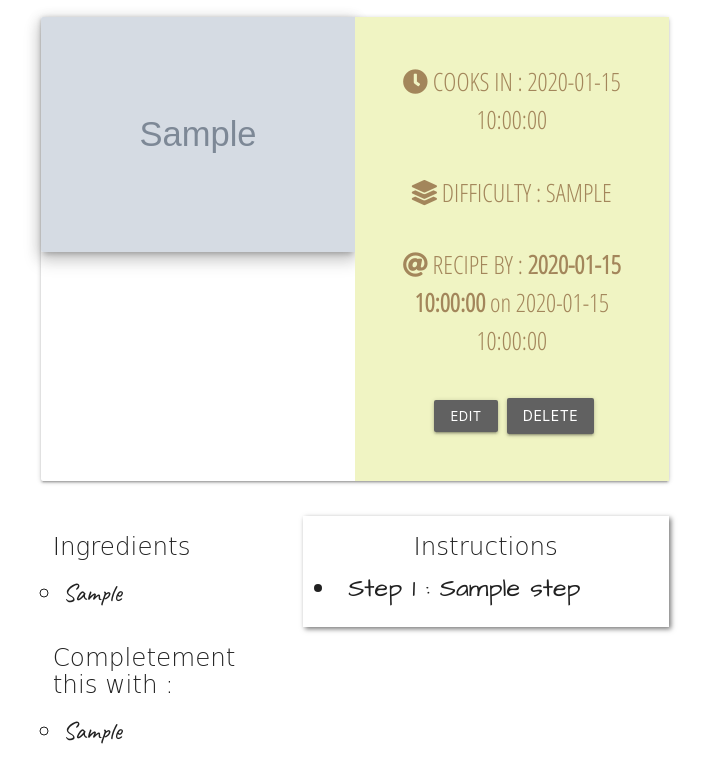
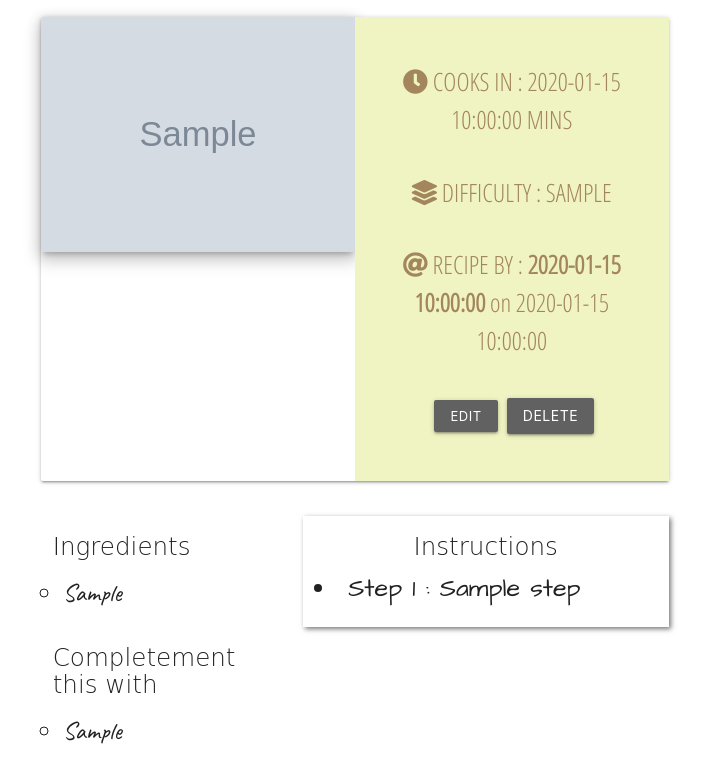
Before and after one commit to grisselfaura/Milestone-Third-Project-Data-Centric-Dev, a Flask app: template templates/view_recipe.html in a window 1280 px wide. Shown: the part 340-1122 px from the top of the page, without its empty margins (285-990 px from the left). Run offline with Flask 2, Linux system fonts and the light colour scheme; the template is opened without the code that fills it: most values are stand-ins (such as "Sample title", 1, 10 or a date in 2020); grey boxes marked "Sample" are stand-in pictures; some libraries are stand-ins or nearby versions; some web fonts are replaced.

Commit message:
Add comments and format view_recipe.html

```diff
--- a/templates/edit_recipe.html
+++ b/templates/edit_recipe.html
@@ -186,7 +186,7 @@
                             Cancel <i class="fas fa-times-circle right"></i>
                         </a>
                         <button type="submit" class="btn-large light-blue  text-shadow">
-                            Edit Recipe <i class="fas fa-edit right"></i>
+                            Save Recipe <i class="fas fa-edit right"></i>
                         </button>
                     </div>
                 </div>
--- a/templates/view_recipe.html
+++ b/templates/view_recipe.html
@@ -35,7 +35,7 @@
                             <div class="row">
                             <br>
                                 <p class="subheading light flow-text"><i class="fas fa-clock icon-color"></i>
-                                    Cooks In : {{ recipe.cooking_time }}
+                                    Cooks In : {{ recipe.cooking_time }} mins
                                 </p>
                             </div>
                             <div class="row ">
@@ -76,13 +76,14 @@
                     </div>
                 </div>
 
-            <!-- Template from Cookbook and Jamie Oliver -->
+            <!-- Template inspiration from Cookbook and Jamie Oliver -->
             <div class="row">
                 <div class="col s12 m4">
                     <div class="row">
                         <!-- Ingredient -->
                         <div class="col s12 ingredients-bullets">
                             <h5 class="tittle left-align">Ingredients</h5>
+                            <!-- Added javascript code to add ingredients as an array -->
                             <ul>
                                 {% for basic_ingredient in recipe.basic_ingredients %}
                                 <li class="ingredient-font flow-text">
@@ -94,7 +95,8 @@
                         <!-- Complement with :  -->
                         {% if recipe.complementary_ingredients|length > 0 %}
                         <div class="col s12 ingredients-bullets">
-                            <h5 class="tittle left-align">Completement this with : </h5>
+                            <h5 class="tittle left-align">Completement this with </h5>
+                            <!-- Added javascript code to add complent ingredients as an array -->
                             <ul>
                                 {% for complementary_ingredient in recipe.complementary_ingredients %}
                                     <li class="ingredient-font flow-text">
@@ -111,7 +113,7 @@
                     <div class="row">
                         <div class="col s12">
                             <h5 class="tittle center-align">Instructions</h5>
-                            <!-- PENDING THE JAVASCRIPT TO ADD INFO TO THE FORM -->
+                            <!-- Added javascript code to add instructions as an array -->
                             {% for step in recipe.recipe_method %}
                             <li class="method-font flow-text">
                                 Step {{ loop.index }} : {{ step }}
```
